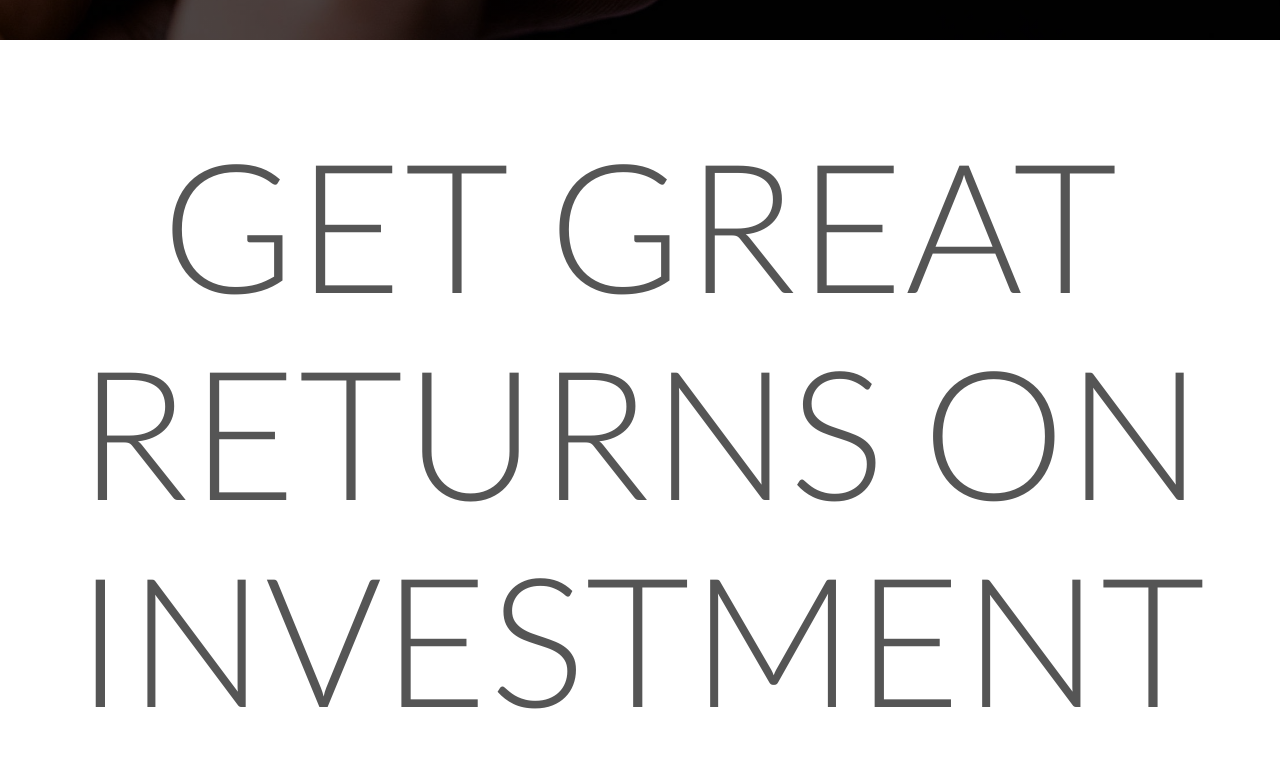
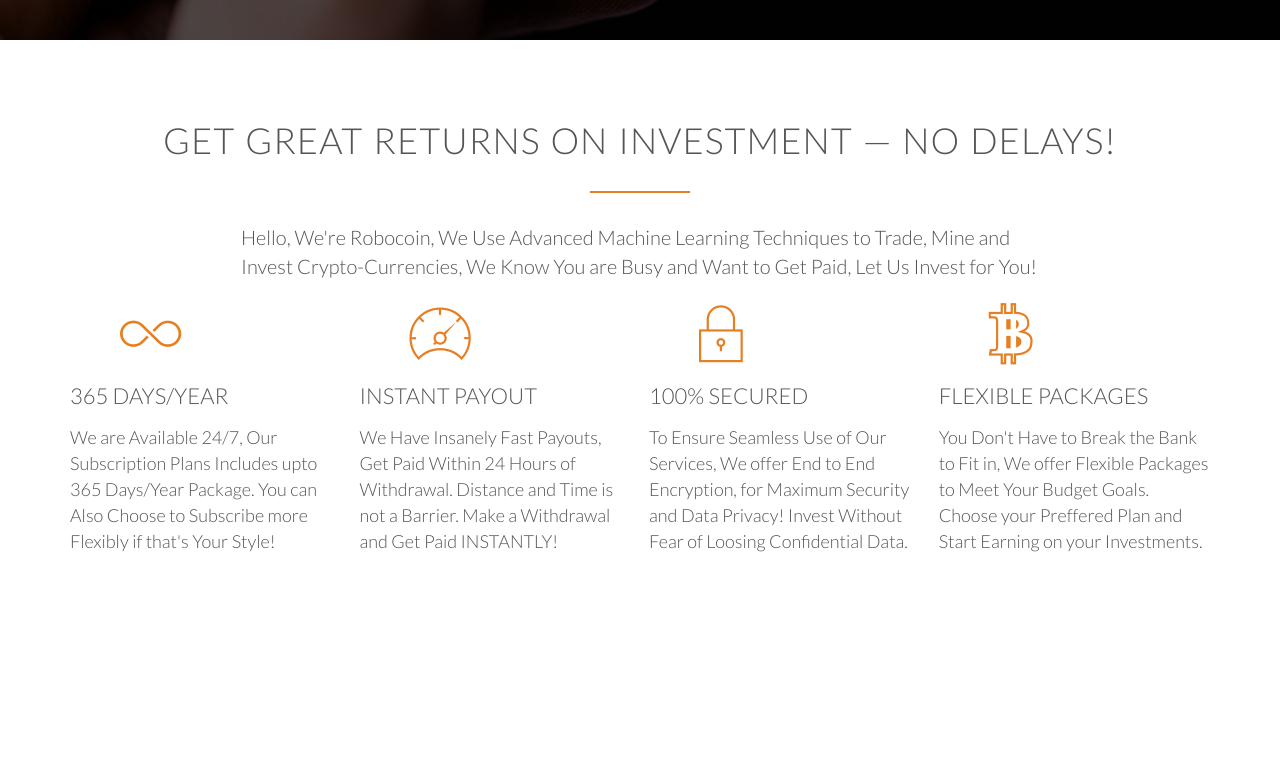
Before and after one commit to obioma-Nwosu/instantmines, a plain HTML site: page index.html in a window 1280 px wide. Shown: the part 760-1543 px from the top of the page. After the commit the page ends 1325 px from the top, so only its background shows below. Drawn offline with Linux system fonts and the light colour scheme; files that its build step writes are made by us from their sources; files whose address does not match are found by name; a web font is replaced by a local one.

Commit message:
more homepage styling

```diff
--- a/index.html
+++ b/index.html
@@ -33,9 +33,9 @@
     </header>
     <section class="features">
         <div class="nav-row">
-            <h2>Get Great Returns on Investment &mdash; no delays</h2>
+            <h2>Get Great Returns on Investment &mdash; no delays!</h2>
             <p class="long-text">
-                Hello, we're Robocoin, we use advanced Machine Learning Techniques to Trade, Mine and Invest Crypto-Currencies, We Know you are Busy and want to Get Paid, Let Us invest for you!
+                Hello, We're Robocoin, We Use Advanced Machine Learning Techniques to Trade, Mine and Invest Crypto-Currencies, We Know You are Busy and Want to Get Paid, Let Us Invest for You!
             </p>
         </div>
         <div class="nav-row">
@@ -45,34 +45,34 @@
                     365 days/year
                 </h3>
                 <p>
-                    We are Available 24/7, Our subscription plans includes upto 365 days/year. You can also choose to subscribe more flexibly if that's your style!
+                    We are Available 24/7, Our Subscription Plans Includes upto 365 Days/Year Package. You can Also Choose to Subscribe more Flexibly if that's Your Style!
                 </p>
             </div>
             <div class="col span-1-of-4 box">
-                <i class="ion-ios-infinite-outline icon-big"></i>
+                <i class="ion-ios-speedometer-outline icon-big"></i>
                 <h3>
-                    365 days/year
+                    Instant Payout
                 </h3>
                 <p>
-                    We are Available 24/7, Our subscription plans includes upto 365 days/year. You can also choose to subscribe more flexibly if that's your style!
+                    We Have Insanely Fast Payouts, Get Paid Within 24 Hours of Withdrawal. Distance and Time is not a Barrier. Make a Withdrawal and Get Paid INSTANTLY!
                 </p>
             </div>
             <div class="col span-1-of-4 box">
-                <i class="ion-ios-infinite-outline icon-big"></i>
+                <i class="ion-ios-locked-outline icon-big"></i>
                 <h3>
-                    365 days/year
+                    100% Secured
                 </h3>
                 <p>
-                    We are Available 24/7, Our subscription plans includes upto 365 days/year. You can also choose to subscribe more flexibly if that's your style!
+                    To Ensure Seamless Use of Our Services, We offer End to End Encryption, for Maximum Security and Data Privacy! Invest Without Fear of Loosing Confidential Data.
                 </p>
             </div>
             <div class="col span-1-of-4 box">
-                <i class="ion-ios-infinite-outline icon-big"></i>
+                <i class="ion-social-bitcoin-outline icon-big"></i>
                 <h3>
-                    365 days/year
+                    Flexible Packages
                 </h3>
                 <p>
-                    We are Available 24/7, Our subscription plans includes upto 365 days/year. You can also choose to subscribe more flexibly if that's your style!
+                    You Don't Have to Break the Bank to Fit in, We offer Flexible Packages to Meet Your Budget Goals. Choose your Preffered Plan and Start Earning on your Investments.
                 </p>
             </div>
         </div>
--- a/resources/css/styles.css
+++ b/resources/css/styles.css
@@ -52,7 +52,7 @@ h1 {
   word-spacing: 4px;
 }
 h2 {
-  font-size: 180px;
+  font-size: 180%;
   word-spacing: 2px;
   text-align: center;
   margin-bottom: 30px;
@@ -73,6 +73,30 @@ h2::after {
   margin-top: 30px;
 }
 
+/*-----------------------------------------------------*/
+/*  PARAGRAPHS */
+/*-----------------------------------------------------*/
+
+.long-text {
+  line-height: 145%;
+  width: 70%;
+  margin-left: 15%;
+}
+.box p {
+  font-size: 90%;
+  line-height: 145%;
+}
+
+/*-----------------------------------------------------*/
+/*  ICONS */
+/*-----------------------------------------------------*/
+.icon-big {
+  font-size: 350%;
+  display: block;
+  color: #e67e22;
+  margin-bottom: 10px;
+  padding-left: 50px;
+}
 /*-----------------------------------------------------*/
 /*  BUTTONS */
 /*-----------------------------------------------------*/
```
